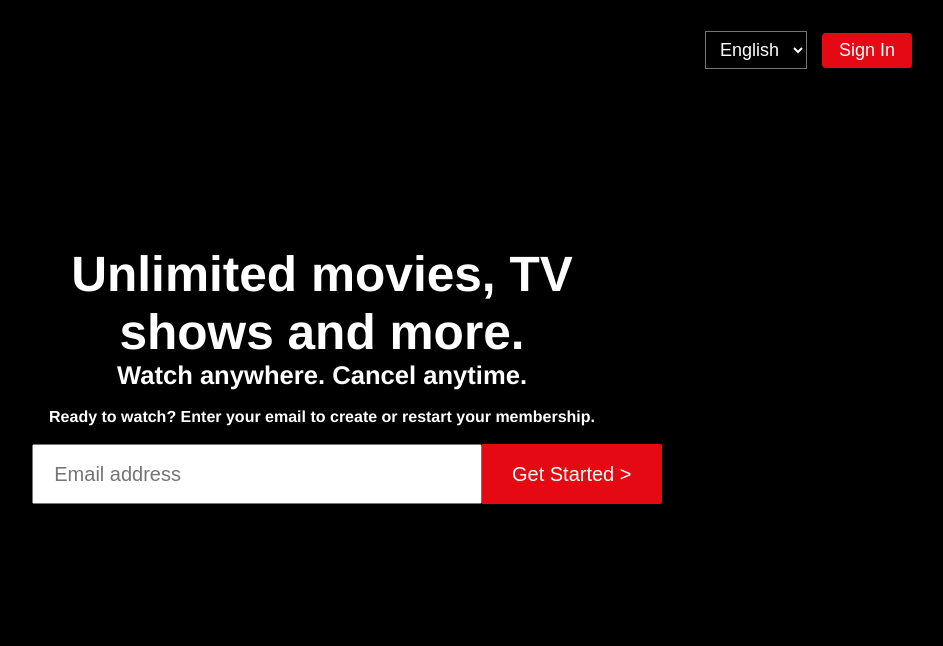
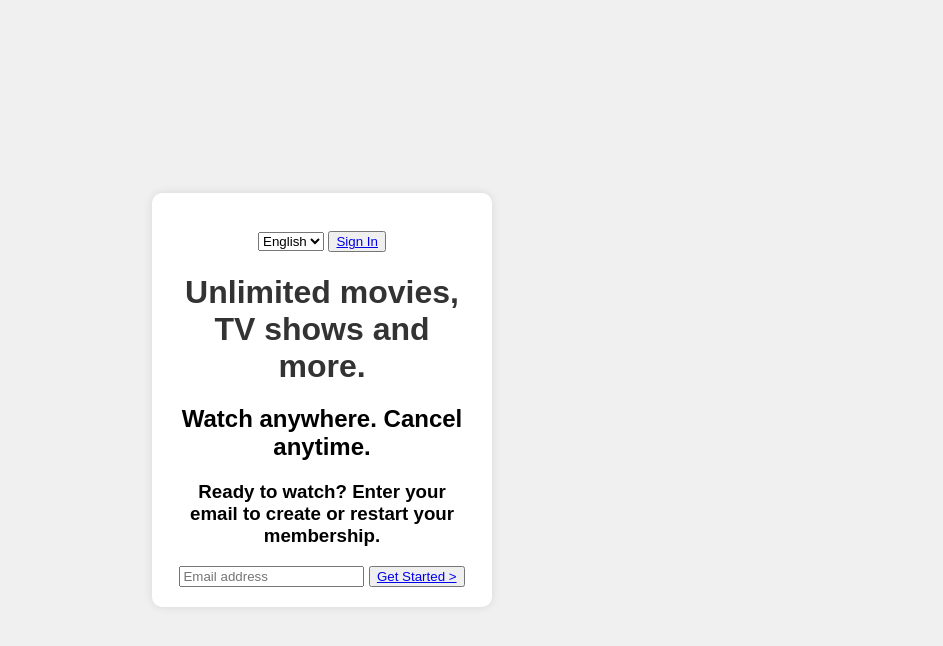
Before and after one commit to JeetBharti/Temperature_Converter, a plain HTML site: page index.html in a window 1280 px wide. Shown: the whole page, without its empty margins (318-1261 px from the left). Drawn offline with Linux system fonts and the light colour scheme.

Commit message:
Style.css

```diff
--- a/style.css
+++ b/style.css
@@ -1,134 +1,48 @@
-*{
-    padding: 0;
+body {
+    font-family: Arial, sans-serif;
+    display: flex;
+    justify-content: center;
+    align-items: center;
+    height: 100vh;
     margin: 0;
-    box-sizing: border-box;
+    background-color: #f0f0f0;
   }
-body{
-    width: 100%;
-    height: 100%;
-    color: white;
-    background: black;
-    font-family: 'Helvetica Neue',Helvetica,Arial,sans-serif;
+
+  .container {
+    text-align: center;
+    width: 300px;
+    padding: 20px;
+    background-color: #ffffff;
+    border-radius: 10px;
+    box-shadow: 0 0 10px rgba(0, 0, 0, 0.1);
   }
-.container::before{
-    content: "";
-    background: url(images/netflix.jpg) no-repeat center center/cover;
-    position: absolute;
-    height: 100%;
-    width: 100%;
-    opacity: 0.3;
-    z-index: -1;
+
+  h1 {
+    margin-bottom: 20px;
+    color: #333333;
   }
-.container .navbar{
-    height: 100px;
-    display: flex;
+
+  .input-group {
+    margin-bottom: 15px;
+    text-align: left;
   }
-.container .navbar .left{
-    height: 100%;
-    display: flex;
-    float: left;
+
+  label {
+    display: block;
+    margin-bottom: 5px;
+    font-weight: bold;
+    color: #555555;
   }
-.container .navbar .left img{
-    height: 100px;
-    position: absolute;
-    left: 35px;
+
+  .input-field {
+    width: calc(100% - 20px);
+    padding: 10px;
+    border: 1px solid #cccccc;
+    border-radius: 5px;
+    font-size: 14px;
   }
-.container .navbar .right{
-    display: flex;
-    height: 100px;
-    float: right;
-    position: absolute;
-    right: 50px;
+
+  .input-field:focus {
+    outline: none;
+    border-color: #2ecc71;
   }
-.container .navbar .right .language{
-    margin: auto;
-    align-items: center;
-    justify-content: center;
-    font-size: 18px;
-    padding: 7px 10px;
-    color: white;
-    background: none;
-    cursor: pointer;
-    margin-right: 15px;
-}
-.container .navbar .right .language option{
-    background-color: grey;
-}
-.container .navbar .right button{
-    margin: auto;
-    align-items: center;
-    justify-content: center;
-    font-size: 18px;
-    font-weight: 400;
-    padding: 7px 17px;
-    background: #e50914;
-    cursor: pointer;
-    outline: none;
-    border-radius: 4px;
-    border: none;
-}
-.container .navbar .right button a{
-    text-decoration: none;
-    color: white;
-}
-.container .title{
-    padding: 70px 45px;
-}
-.container .title .content{
-    width: 950px;
-    margin: auto;
-    padding: 75px 0;
-    text-align: center;
-}
-.container .title .content h1{
-    width: 650px;
-    margin: auto;
-    font-size: 3.1rem;
-    text-align: center;
-}
-.container .title .content h2{
-    width: 650px;
-    margin: auto;
-    font-size: 1.6rem;
-    text-align: center;
-}
-.container .title .content form h3{
-    font-size: 1rem;
-    margin: 18px 0;
-    text-align: center;
-}
-.container .title .content form .email{
-    width: 1000px;
-    margin: auto;
-}
-.container .title .content form .email input{
-    height: 60px;
-    width: 450px;
-    margin: auto;
-    padding: 20px;
-    font-size: 20px;
-    outline: none;
-}
-.container .title .content form .email button{
-    margin: auto;
-    height: 60px;
-    width: 180px;
-    align-items: center;
-    justify-content: center;
-    font-size: 20px;
-    padding: 7px 17px;
-    background: #e50914;
-    cursor: pointer;
-    outline: none;
-    border-top-right-radius: 2px;
-    border-bottom-right-radius: 2px;
-    border: none;
-    margin-left: -5px;
-}
-.container .title .content form .email button:hover{
-    background-color: #f40612;
-}
-.container .title .content form .email button a{
-    text-decoration: none;
-    color: white;
-}
```
Lines whose indentation alone changed are shown as unchanged.
